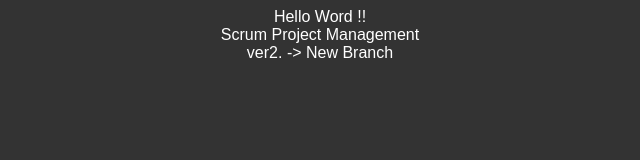
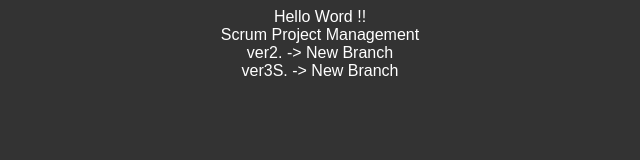
Before and after one commit to aporebski13/GitAgile, a plain HTML site: page index.html in a window 1280 px wide. Shown: the whole page, without its empty margins (320-960 px from the left). Drawn offline with Linux system fonts and the light colour scheme.

Commit message:
new commit 3

```diff
--- a/index.html
+++ b/index.html
@@ -13,6 +13,7 @@
     <div>Hello Word !! </div>
     <div>Scrum Project Management </div>
     <div>ver2. -> New Branch </div>
+    <div>ver3S. -> New Branch </div>
 </body>
 
 </html>
```
